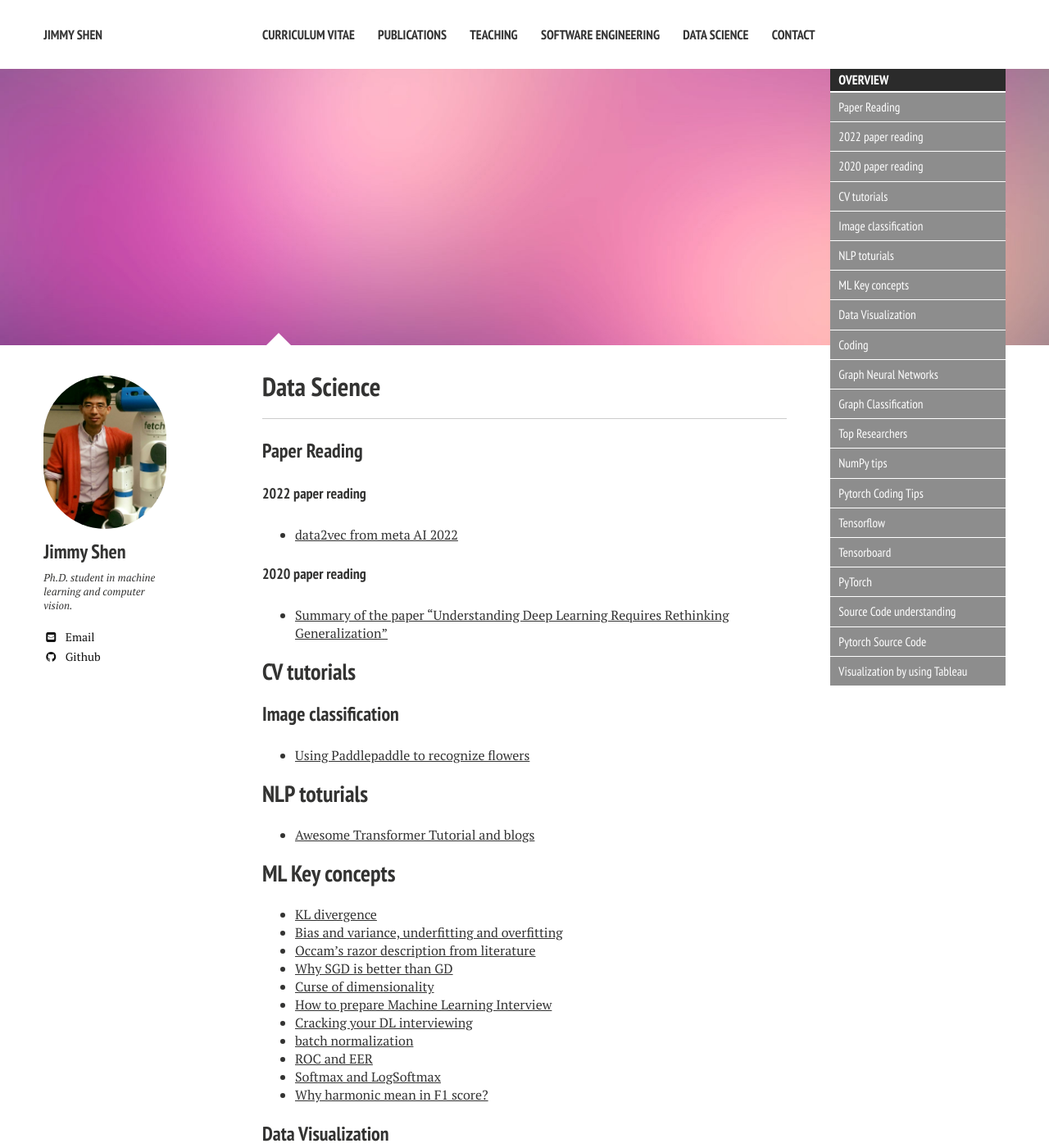
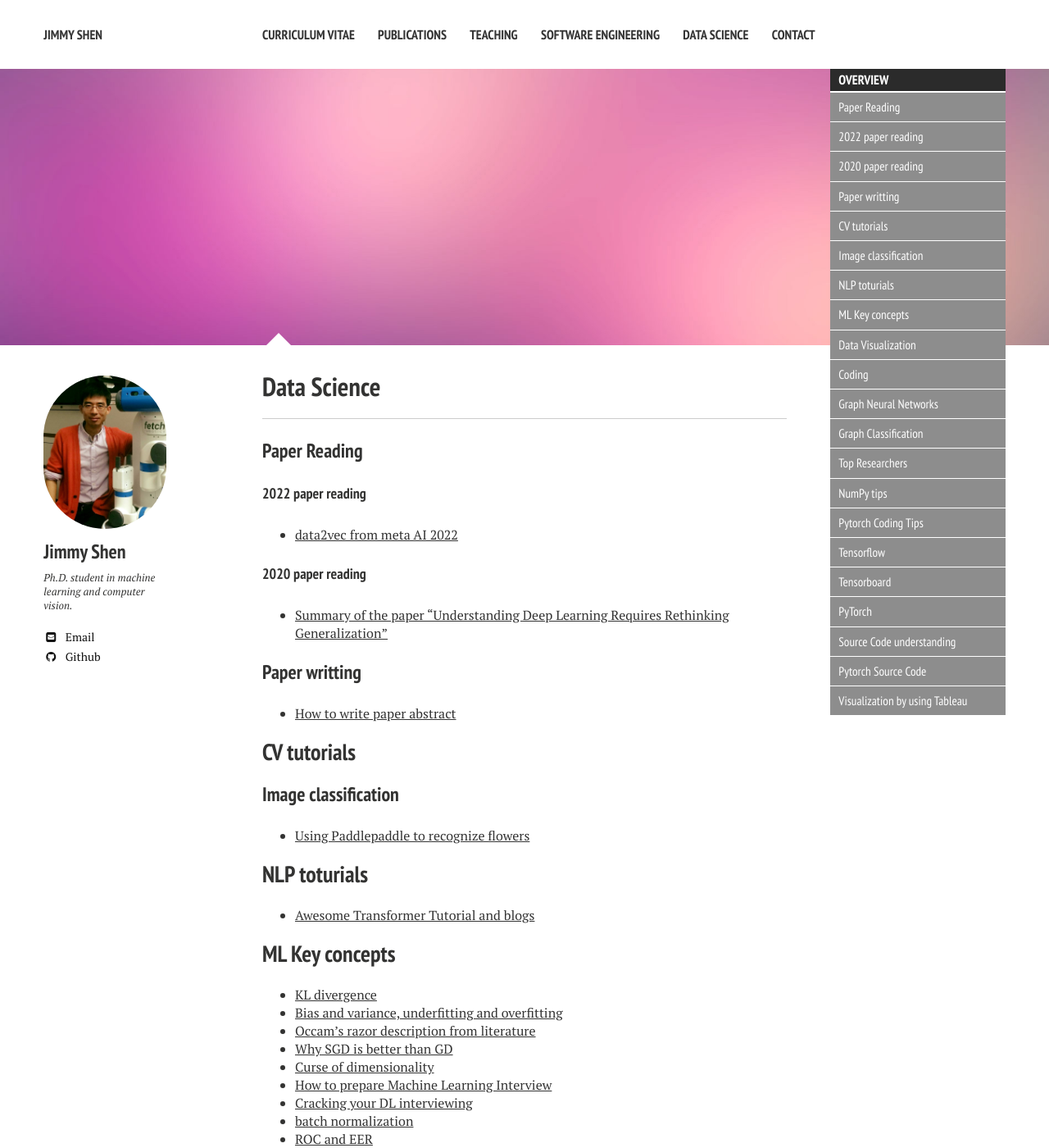
Before and after one commit to xiaokeshen/xiaokeshen.github.io, a Jekyll site: the page built from DataScience/index.md, in a window 1280 px wide and 1400 px high. Shown: the whole window at 82% size. Built offline with Jekyll 4.4.1, drawn with Linux system fonts in a browser that asks for light colours; nearby versions of some CDN libraries.

Commit message:
How to write abstract

```diff
--- a/DataScience/index.md
+++ b/DataScience/index.md
@@ -25,6 +25,9 @@ image:
 
 #### 2020 paper reading
 - [Summary of the paper “Understanding Deep Learning Requires Rethinking Generalization"](https://medium.com/@jim.morris.shen/summary-of-the-paper-understanding-deep-learning-requires-rethinking-generalization-aced06f31b51)
+
+### Paper writting ###
+- [How to write paper abstract](https://jimmy-shen.medium.com/how-to-write-paper-abstract-c8b37eba895b)
 
 ## CV tutorials ##
 ### Image classification
```
